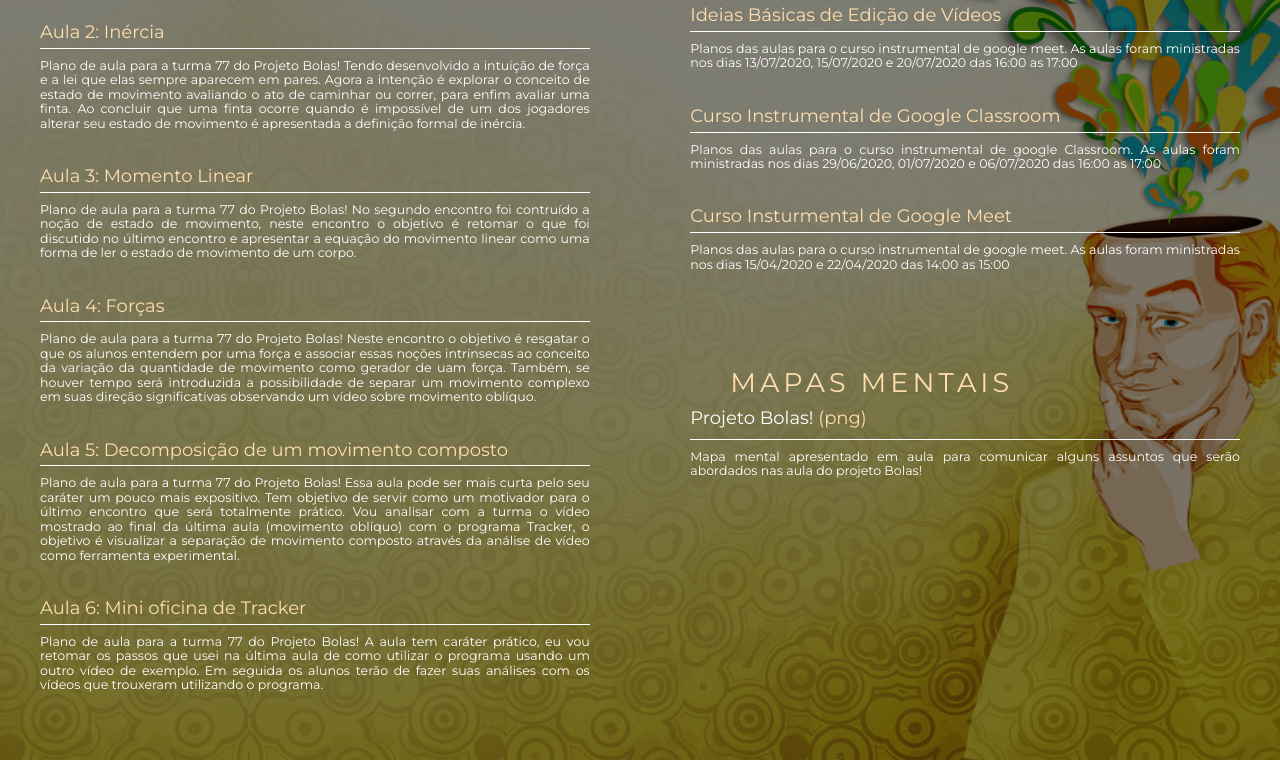
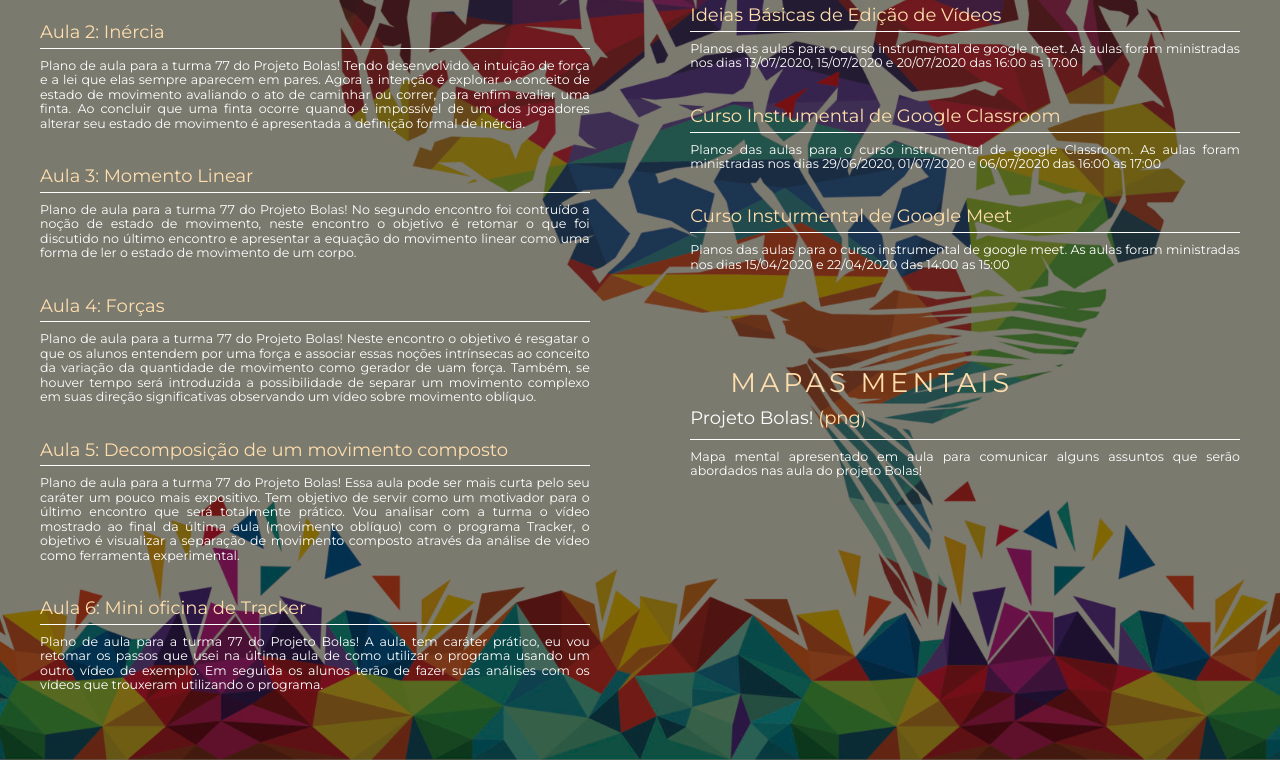
Before and after one commit to danielborin/Portfolio, a plain HTML site: page materialDidatico.html in a window 1280 px wide. Shown: the part 431-1191 px from the top of the page. Drawn offline with nearby package versions, Linux system fonts and the light colour scheme.

Commit message:
Update styleMateriais.css

```diff
--- a/css/styleMateriais.css
+++ b/css/styleMateriais.css
@@ -1,7 +1,7 @@
 header{
-    background-image: linear-gradient(rgba(0, 0, 0, 0.50),rgba(0, 0, 0, 0.50)),url(img/thinker.jpg);
+    background-image: linear-gradient(rgba(0, 0, 0, 0.50),rgba(0, 0, 0, 0.50)),url(img/cerebro.jpg);
     background-size: cover;
-    background-position: center;
+    background-position: 50% 80%;
     background-repeat:repeat-y;
     height: 100%;
     min-height: 1080px;
```
